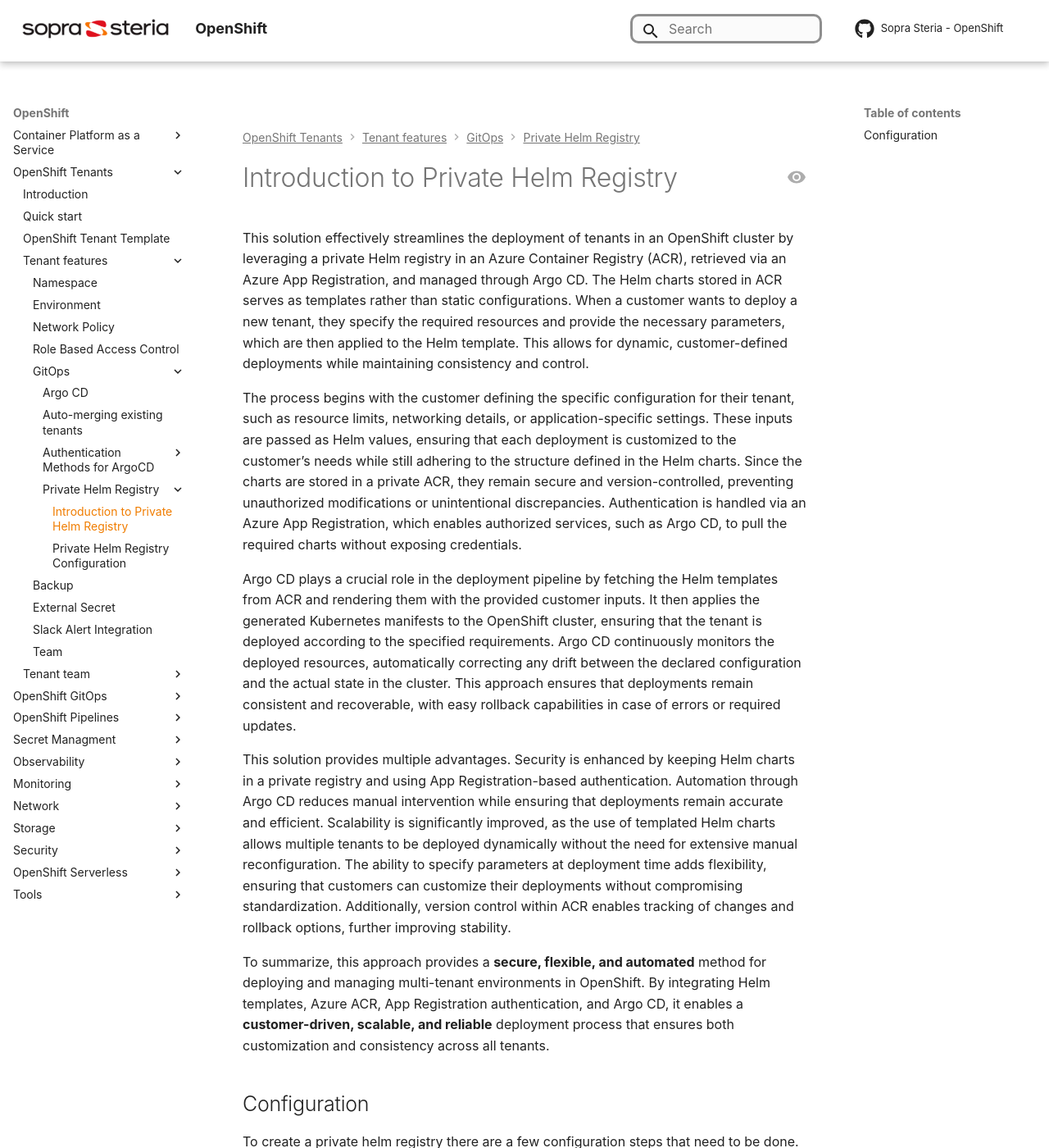
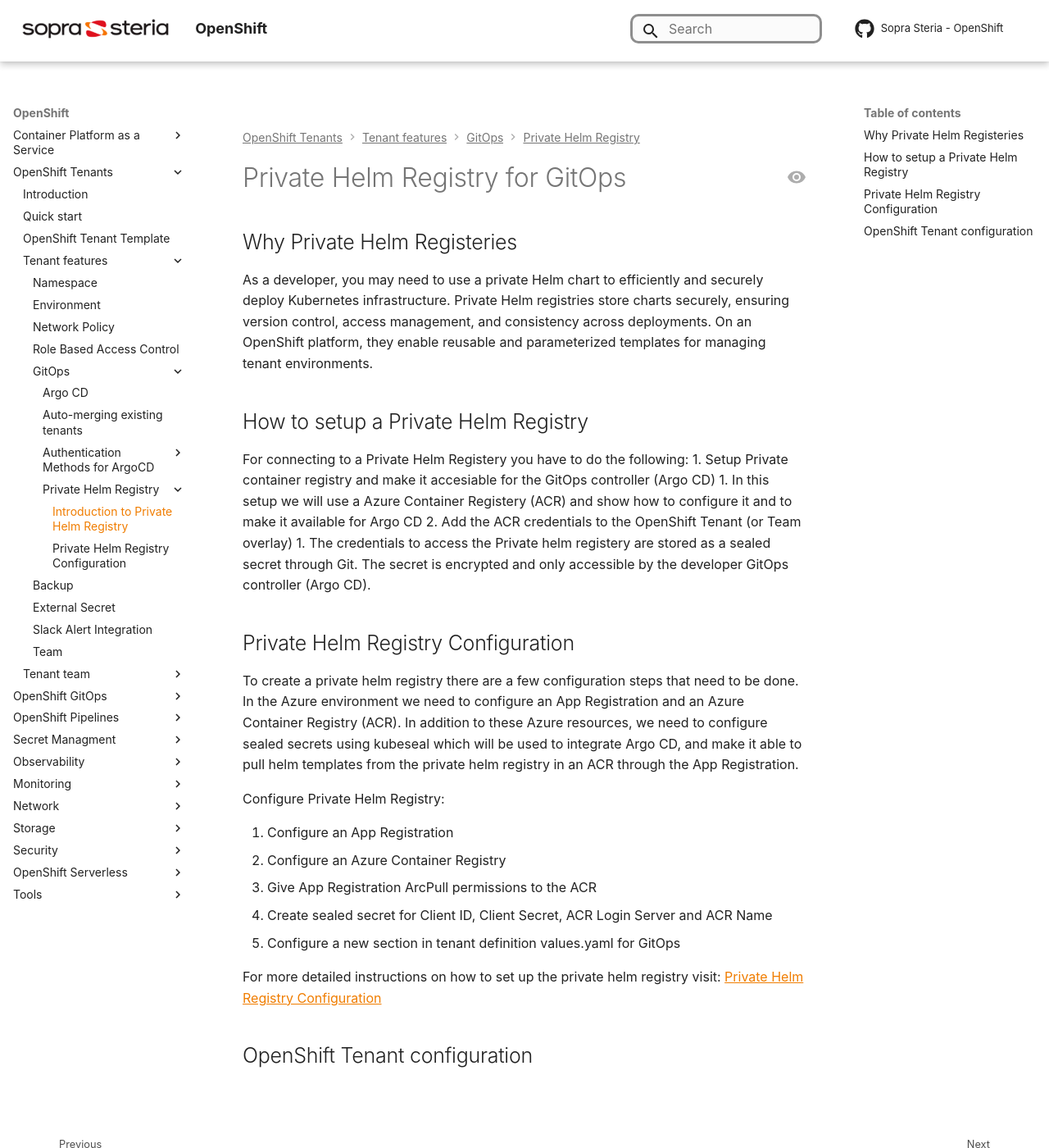
Before and after one commit to Sopra-Steria-Norge-Kubernetes/OpenShift, an MkDocs documentation site: the page built from docs/OpenShift Tenants/Tenant features/GitOps/Private Helm Registry/introduction.md, in a window 1280 px wide and 1400 px high. Shown: the whole window at 82% size. Built offline with MkDocs 1.6.1 and Material for MkDocs 9.7.7, drawn with Linux system fonts in a browser that asks for light colours; some web fonts are replaced; comment, search, counter and statistics services are not loaded.

Commit message:
new introduction for Private Helm charts

```diff
--- a/docs/OpenShift Tenants/Tenant features/GitOps/Private Helm Registry/introduction.md
+++ b/docs/OpenShift Tenants/Tenant features/GitOps/Private Helm Registry/introduction.md
@@ -1,16 +1,18 @@
-# Introduction to Private Helm Registry
+# Private Helm Registry for GitOps
 
-This solution effectively streamlines the deployment of tenants in an OpenShift cluster by leveraging a private Helm registry in an Azure Container Registry (ACR), retrieved via an Azure App Registration, and managed through Argo CD. The Helm charts stored in ACR serves as templates rather than static configurations. When a customer wants to deploy a new tenant, they specify the required resources and provide the necessary parameters, which are then applied to the Helm template. This allows for dynamic, customer-defined deployments while maintaining consistency and control.
+## Why Private Helm Registeries
+As a developer, you may need to use a private Helm chart to efficiently and securely deploy Kubernetes infrastructure. Private Helm registries store charts securely, ensuring version control, access management, and consistency across deployments. On an OpenShift platform, they enable reusable and parameterized templates for managing tenant environments.
 
-The process begins with the customer defining the specific configuration for their tenant, such as resource limits, networking details, or application-specific settings. These inputs are passed as Helm values, ensuring that each deployment is customized to the customer’s needs while still adhering to the structure defined in the Helm charts. Since the charts are stored in a private ACR, they remain secure and version-controlled, preventing unauthorized modifications or unintentional discrepancies. Authentication is handled via an Azure App Registration, which enables authorized services, such as Argo CD, to pull the required charts without exposing credentials.
+## How to setup a Private Helm Registry
+For connecting to a Private Helm Registery you have to do the following:
+1. Setup Private container registry and make it accesiable for the GitOps controller (Argo CD)
+   1. In this setup we will use a Azure Container Registery (ACR) and show how to configure it and to make it available for Argo CD
+2. Add the ACR credentials to the OpenShift Tenant (or Team overlay)
+   1. The credentials to access the Private helm registery are stored as a sealed secret through Git. The secret is encrypted and only accessible by the developer GitOps controller (Argo CD).
 
-Argo CD plays a crucial role in the deployment pipeline by fetching the Helm templates from ACR and rendering them with the provided customer inputs. It then applies the generated Kubernetes manifests to the OpenShift cluster, ensuring that the tenant is deployed according to the specified requirements. Argo CD continuously monitors the deployed resources, automatically correcting any drift between the declared configuration and the actual state in the cluster. This approach ensures that deployments remain consistent and recoverable, with easy rollback capabilities in case of errors or required updates.
 
-This solution provides multiple advantages. Security is enhanced by keeping Helm charts in a private registry and using App Registration-based authentication. Automation through Argo CD reduces manual intervention while ensuring that deployments remain accurate and efficient. Scalability is significantly improved, as the use of templated Helm charts allows multiple tenants to be deployed dynamically without the need for extensive manual reconfiguration. The ability to specify parameters at deployment time adds flexibility, ensuring that customers can customize their deployments without compromising standardization. Additionally, version control within ACR enables tracking of changes and rollback options, further improving stability.
 
-To summarize, this approach provides a **secure, flexible, and automated** method for deploying and managing multi-tenant environments in OpenShift. By integrating Helm templates, Azure ACR, App Registration authentication, and Argo CD, it enables a **customer-driven, scalable, and reliable** deployment process that ensures both customization and consistency across all tenants.
-
-## Configuration
+## Private Helm Registry Configuration
 To create a private helm registry there are a few configuration steps that need to be done. In the Azure environment we need to configure an App Registration and an Azure Container Registry (ACR). In addition to these Azure resources, we need to configure sealed secrets using kubeseal which will be used to integrate Argo CD, and make it able to pull helm templates from the private helm registry in an ACR through the App Registration.
 
 Configure Private Helm Registry:
@@ -22,3 +24,6 @@
 5. Configure a new section in tenant definition values.yaml for GitOps
 
 For more detailed instructions on how to set up the private helm registry visit: [Private Helm Registry Configuration](private-helm-registry-setup.md)
+
+
+## OpenShift Tenant configuration
```
